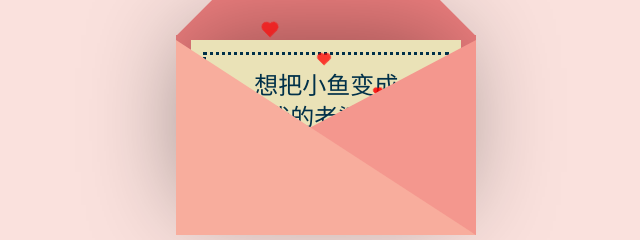
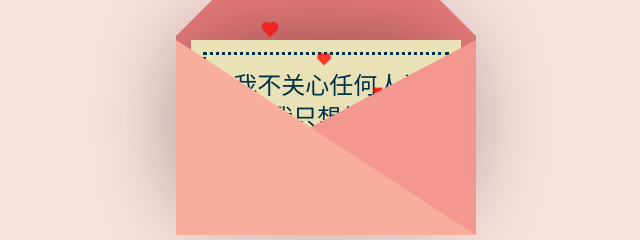
Before and after one commit to chenyu0824/chenyu0824.github.io, a plain HTML site: page index.html in a window 1280 px wide. Shown: the part 191-431 px from the top of the page, 311-951 px from the left. Drawn offline with nearby package versions, Linux system fonts and the light colour scheme.

Commit message:
Add files via upload

```diff
--- a/index.html
+++ b/index.html
@@ -3,7 +3,7 @@
 <head>
     <meta charset="UTF-8">
     <meta name="viewport" content="width=device-width, initial-scale=1.0">
-    <title>浪漫表白</title>
+    <title>神秘信封</title>
 	<link href="https://fonts.googleapis.com/css2?family=Great+Vibes&family=Playfair+Display&family=Sacramento&display=swap" rel="stylesheet">
     <style>
         body {
@@ -81,7 +81,7 @@
           text-align: center;
           line-height:32px;
           top:30px;
-          left:63px;
+          left:42px;
           color: #003049;
         }
         .heart {
@@ -258,8 +258,8 @@
         <div class="front"></div>
         <div class="card">
           <div class="text">
-			想把小鱼变成
-		  </br>  我的老婆！
+			我不关心任何人类
+		  </br>  我只想你！
 		  </div>
           <div class="heart" </div>
           </div>
```
